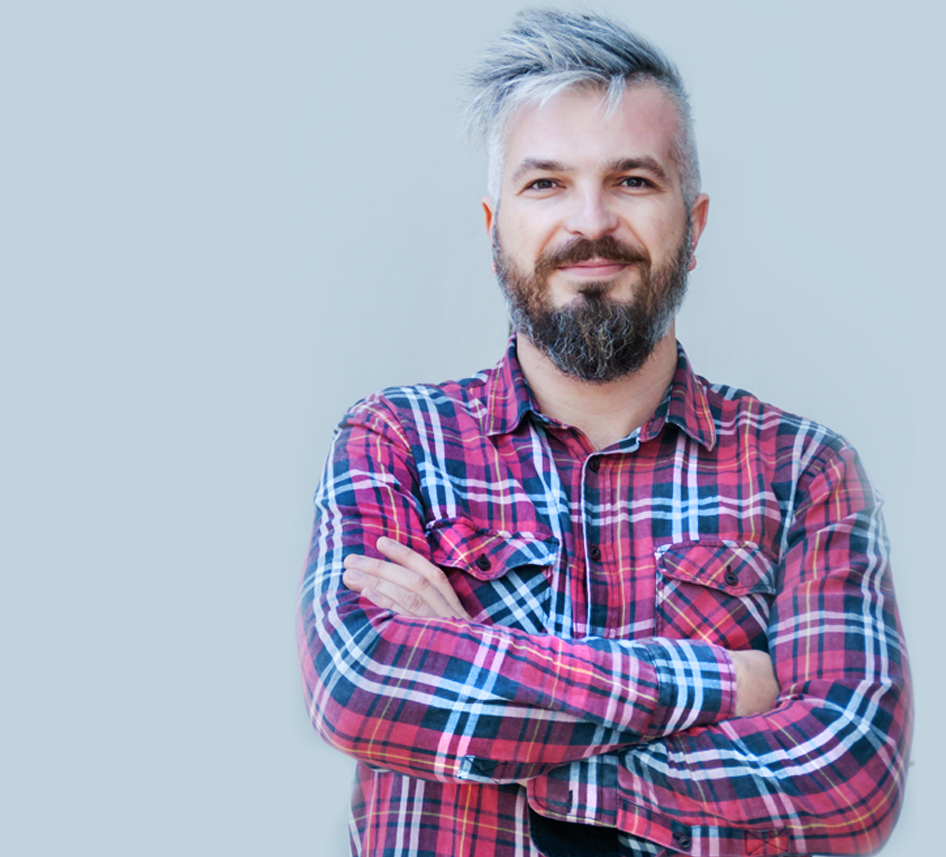
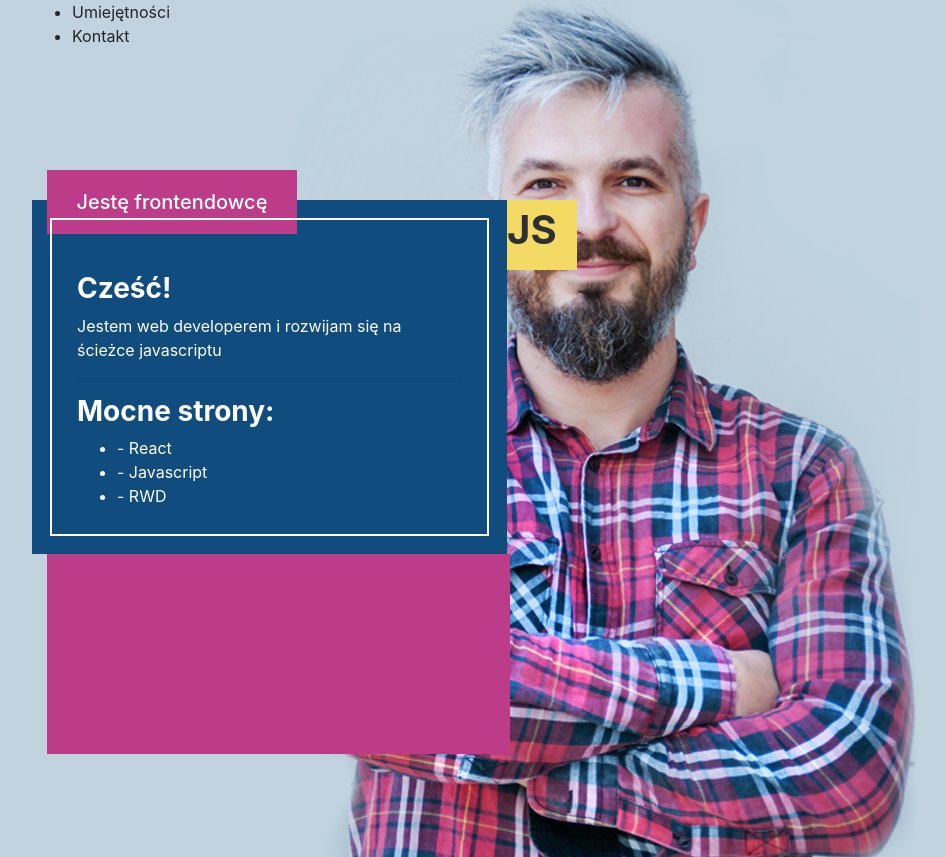
Before and after one commit to sq1fya/my-lp, a React (Create React App) app: page / in a window 1280 px wide. Shown: the whole page, without its empty margins (38-984 px from the left). Built offline with nearby package versions, Linux system fonts and the light colour scheme.

Commit message:
WIP: section nav - set color from project and add text

```diff
--- a/src/App.js
+++ b/src/App.js
@@ -1,31 +1,51 @@
-import React, { Component } from 'react';
+import React, { Component } from "react";
 // import logo from './logo.svg';
-import './Logo.scss';
-import './main.scss';
+import "./Logo.scss";
+import "./main.scss";
 
 class App extends Component {
   render() {
     return (
       <section className="container-fluid image-lukasz">
-          {/* <img src={logo} className="App-logo" alt="logo" /> */}
-          <div className="row">
-            <div className="container">
+        {/* <img src={logo} className="App-logo" alt="logo" /> */}
+        <div className="row">
+          <div className="container">
             <div className="row">
               <header>
-
-
-                  <div className="col"></div>
-
-
+                <div className="col" />
                 <nav>
-
+                  <ul>
+                    <li>Umiejętności</li>
+                    <li>Kontakt</li>
+                  </ul>
                 </nav>
               </header>
             </div>
             <div className="row">
-              <div className="col-5">
+              <div className="left-box col-5">
+                <h5 className="title">Jestę frontendowcę</h5>
+                <div className="inside-text">
+                  <h3>
+                    <strong>Cześć!</strong>
+                  </h3>
+                  <p>
+                    Jestem web developerem i rozwijam się na ścieżce javascriptu
+                  </p>
+                  <hr />
+                  <h3>
+                    <strong>Mocne strony:</strong>
+                  </h3>
+                  <ul>
+                    <li>- React</li>
+                    <li>- Javascript</li>
+                    <li>- RWD</li>
+                  </ul>
+                </div>
+              </div>
+              <div className="js"><span><strong className="js-text">JS</strong></span></div>
+            </div>
+            <div className="right-box col-5">
 
-              </div>
             </div>
           </div>
         </div>
--- a/src/main.scss
+++ b/src/main.scss
@@ -9,6 +9,40 @@ header {
   background-color: #c0d3df;
   background-position: center;
 }
+
+.left-box {
+  background-color: #114c7f;
+  color: white;
+  border-color: #f2da64;
+  outline: 2px solid #fff;
+  outline-offset: -20px;
+}
+
+.inside-text {
+  padding: 30px;
+}
+
+.left-box .title {
+  background-color: #BD3C8A;
+  text-align: center;
+  max-width: 250px;
+  padding: 20px;
+  margin-top: -30px;
+}
+
+.js {
+  background-color: #f2da64;
+  color: #2E2F32;
+  font-size: 40px;
+  height: 70px;
+  width: 70px;
+}
+
+
+.right-box {
+  background-color: #BD3C8A;
+height: 200px;
+}
 // >>>>>>>>>>> header end <<<<<<<<<<
 
 // >>>>>>>>>>> nav <<<<<<<<<<
```
